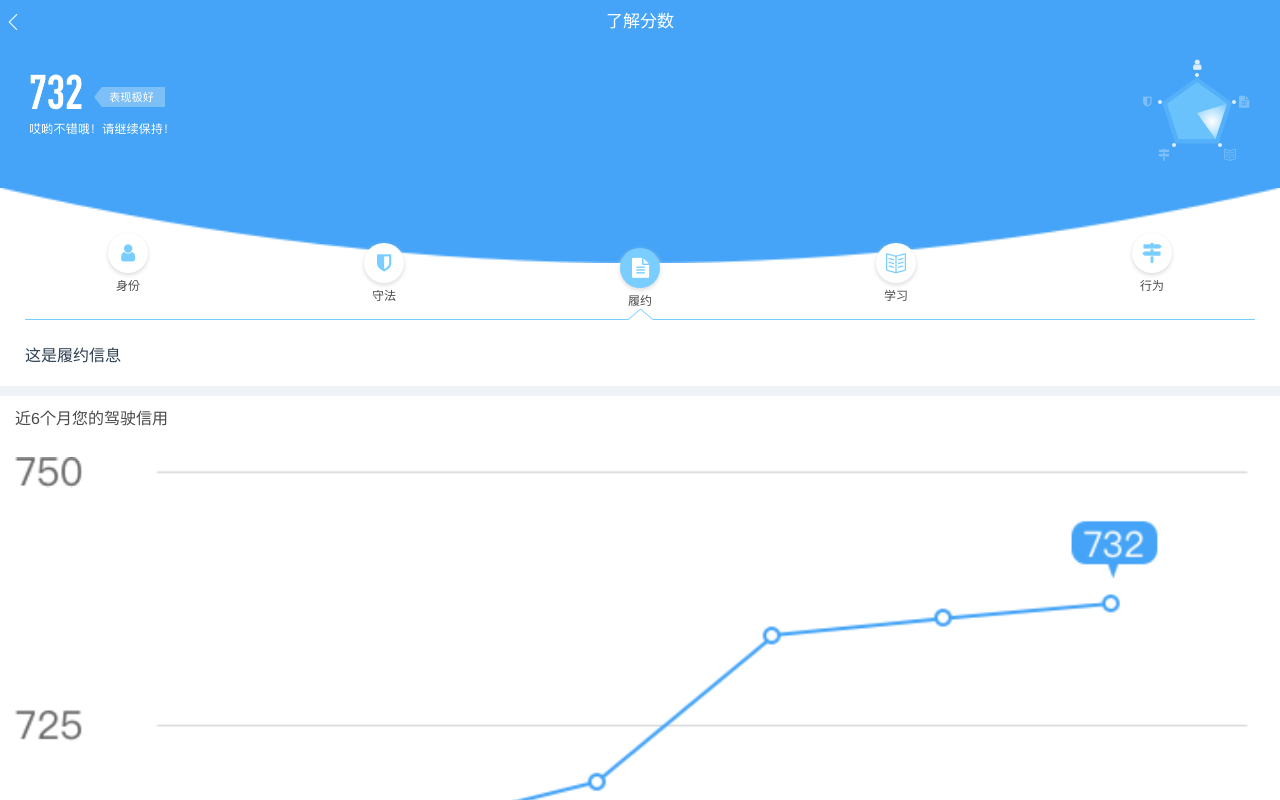
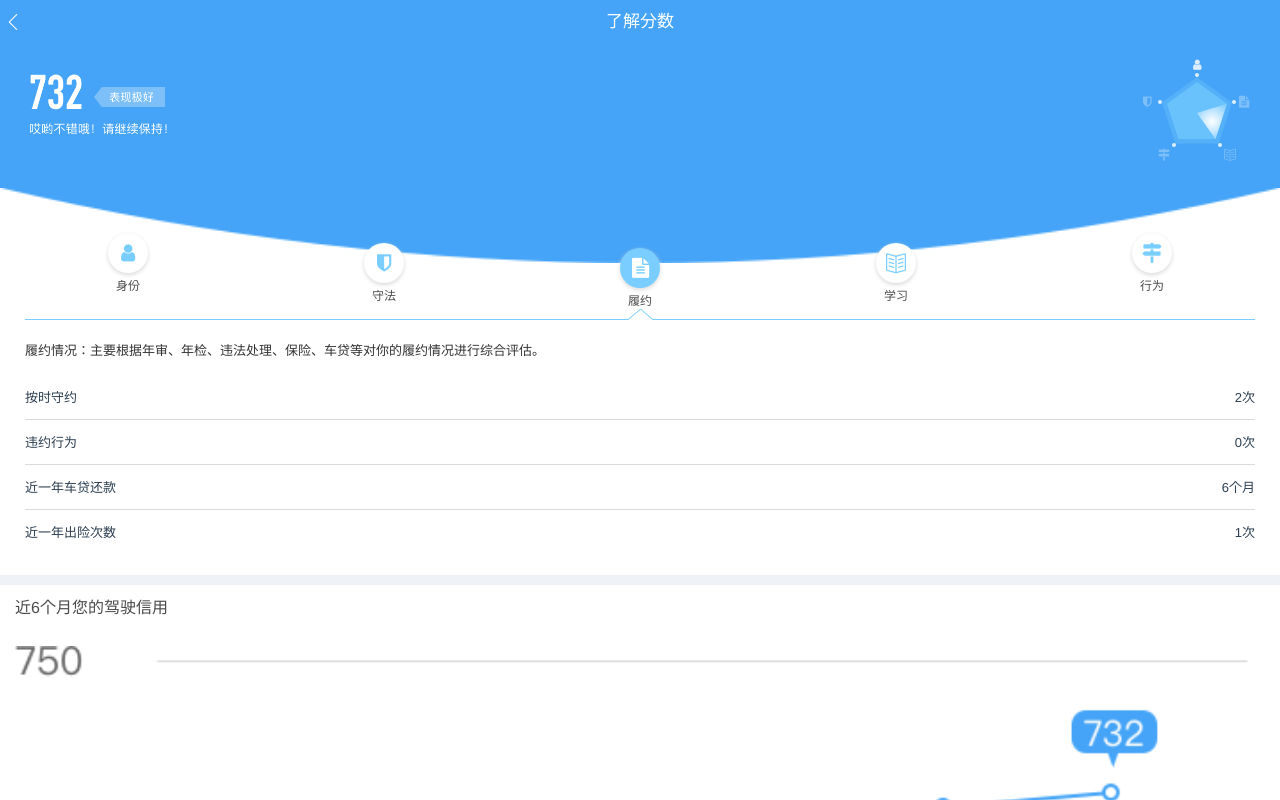
Before and after one commit to Flandre/vue-app-demo, a Vue app: page /#/creditKnow/appointment in a window 1280 px wide. Shown: the top 800 px of the page. Built offline with nearby package versions, Linux system fonts and the light colour scheme.

Commit message:
update appointment page

```diff
--- a/src/pages/credit-type/Appointment.vue
+++ b/src/pages/credit-type/Appointment.vue
@@ -1,13 +1,71 @@
 <template>
-  <p>这是履约信息</p>
+  <div class="type-container">
+    <p class="desc">履约情况：主要根据年审、年检、违法处理、保险、车贷等对你的履约情况进行综合评估。</p>
+    <div class="list-group">
+      <div class="list-item" v-for="ap in appointmentInfo">
+        <span class="name">{{ap.name}}</span>
+        <span class="count">{{ap.count}}</span>
+      </div>
+    </div>
+  </div>
 </template>
 
 <script>
   export default {
-    name: "appointment"
+    name: "appointment",
+    data() {
+      return {
+        appointmentInfo: [
+          {
+            name: '按时守约',
+            count: '2次',
+          },
+          {
+            name: '违约行为',
+            count: '0次',
+          },
+          {
+            name: '近一年车贷还款',
+            count: '6个月',
+          },
+          {
+            name: '近一年出险次数',
+            count: '1次',
+          },
+        ]
+      }
+    }
   }
 </script>
 
-<style scoped>
-
+<style lang="less" scoped>
+  .type-container {
+    .desc {
+      color: #333333;
+      font-size: 13px;
+      line-height: 18px;
+      margin-bottom: 15px;
+    }
+    .list-title {
+      color: #333333;
+      font-size: 13px;
+      line-height: 43px;
+    }
+    .list-group {
+      .list-item {
+        height: 45px;
+        border-bottom: 1px solid #DBDBDB;
+        span {
+          line-height: 45px;
+          font-size: 13px;
+          &.count {
+            float: right;
+          }
+        }
+        &:last-child {
+          border-bottom: none;
+        }
+      }
+    }
+  }
 </style>
```
